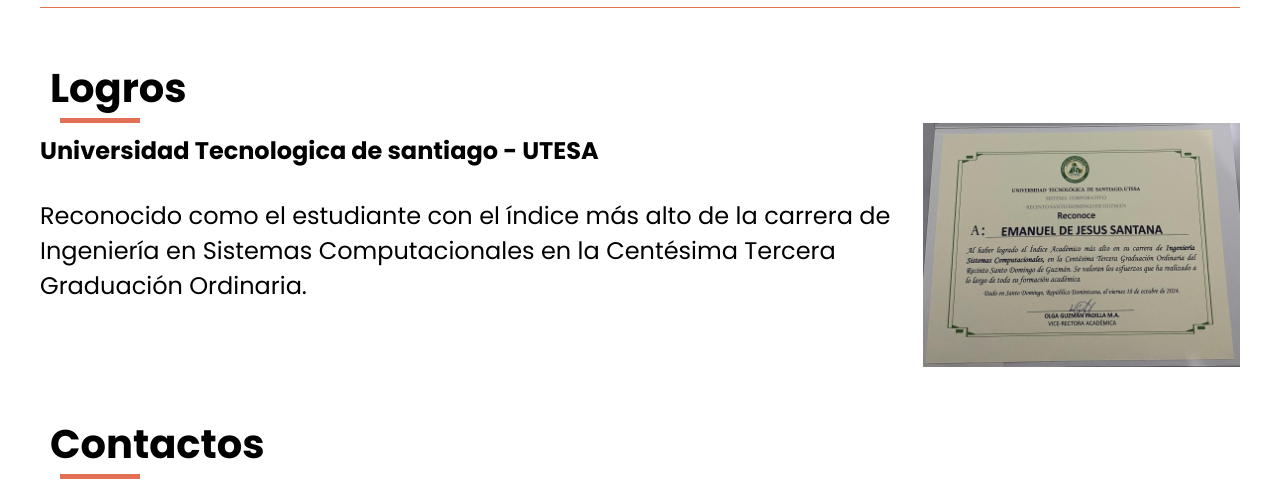
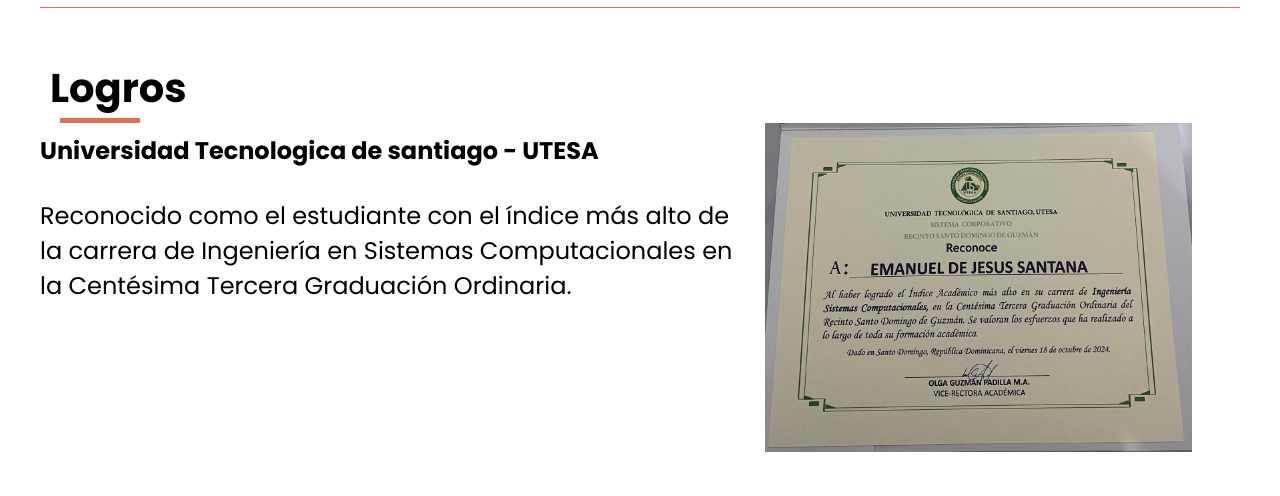
Before and after one commit to EmanuelCode19/portafolio-web, a plain HTML site: page index.html in a window 1280 px wide. Shown: the part 2840-3336 px from the top of the page. Drawn offline with Linux system fonts and the light colour scheme.

Commit message:
problems have been fixed

```diff
--- a/css/styles.css
+++ b/css/styles.css
@@ -305,9 +305,16 @@ section p{
 }
 .url-link{
     font-size: 24px;
+    margin-top: 20px;
+    margin-bottom: 20px;
+    padding: 15px;
 }
 @media (min-width:768px){
     section p{
+        padding: 0;
+    }
+
+    .url-link{
         padding: 0;
     }
 }
@@ -317,12 +324,23 @@ section p{
 }
 
 .achieve img{
-    width: 700px;
+    width: 90%;
 }
 
 .achieve{
-    display: flex;
-    gap: 10px;
+    text-align: center;
+}
+
+
+@media(min-width:768px){
+    .achieve{
+        text-align: left;
+        display: flex;
+        gap: 10px;
+    }
+
+
+
 }
 
 .container-card{
```
